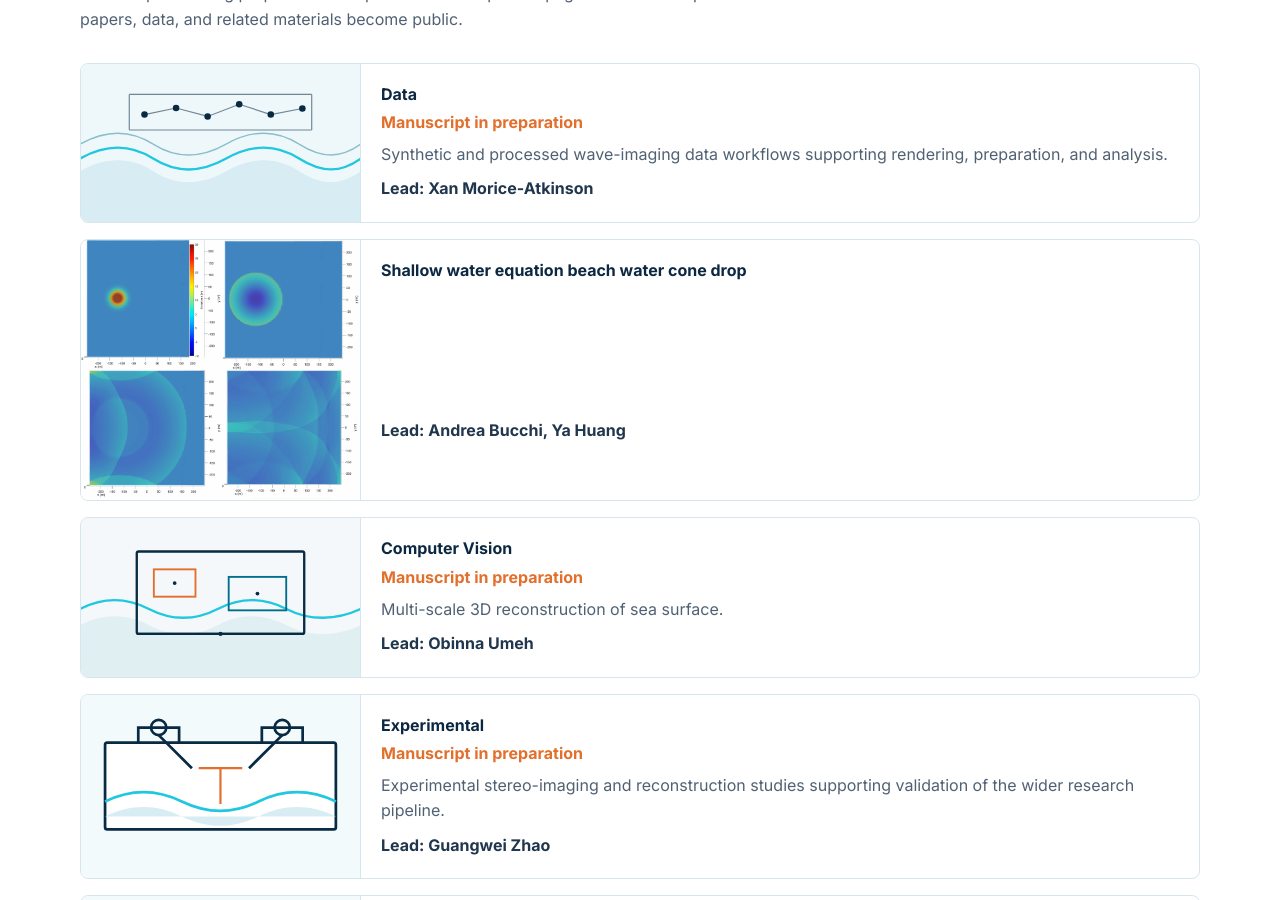
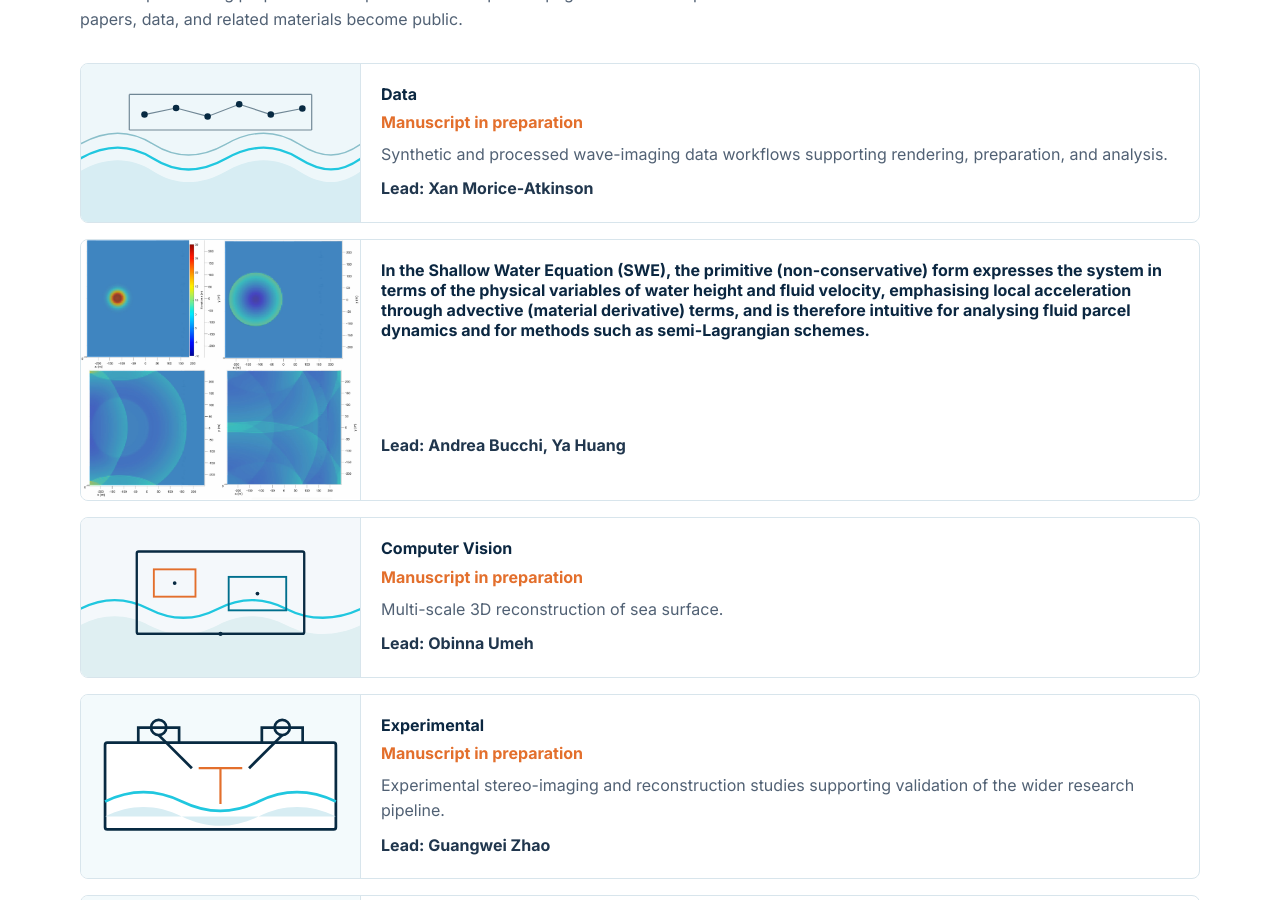
Before and after one commit to stereoocean/stereoocean.github.io, a Jekyll site: the page built from index.md, in a window 1280 px wide and 900 px high, scrolled down 873 px. Built offline with Jekyll 4.4.1, drawn with Linux system fonts in a browser that asks for light colours.

Commit message:
Add output title to yah_1.md
Added output title to the shallow water equation document.

```diff
--- a/_outputs/yah_1.md
+++ b/_outputs/yah_1.md
@@ -1,5 +1,6 @@
 ---
 title: Shallow water equation beach water cone drop
+output_title: In the Shallow Water Equation (SWE), the primitive (non-conservative) form expresses the system in terms of the physical variables of water height and fluid velocity, emphasising local acceleration through advective (material derivative) terms, and is therefore intuitive for analysing fluid parcel dynamics and for methods such as semi-Lagrangian schemes.
 lead: Andrea Bucchi, Ya Huang
 image: /assets/img/outputs/swe1.png
 order: 1
```
